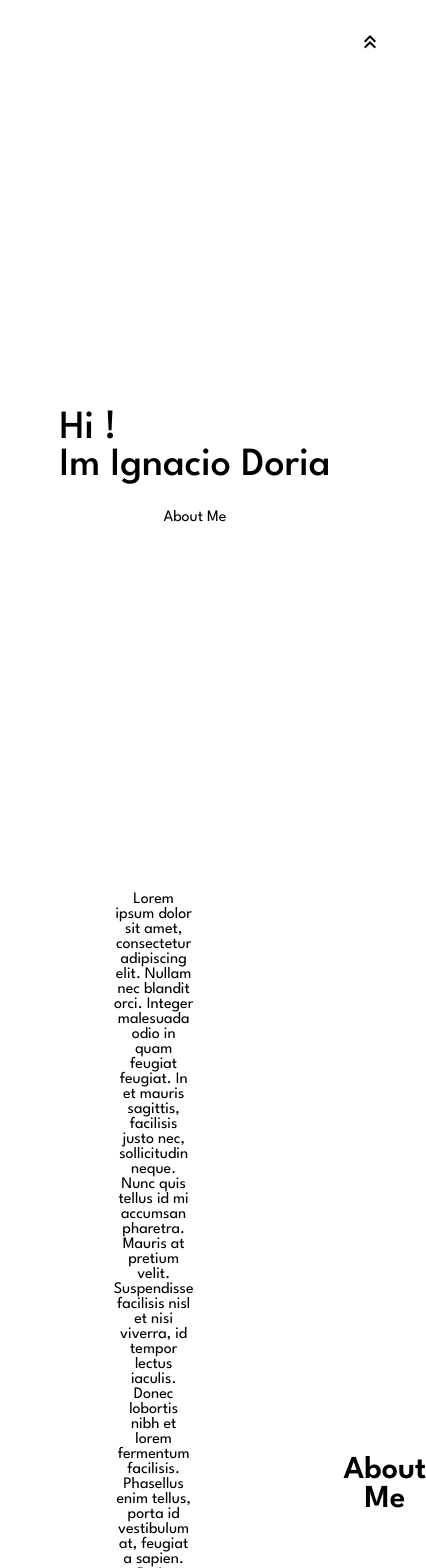
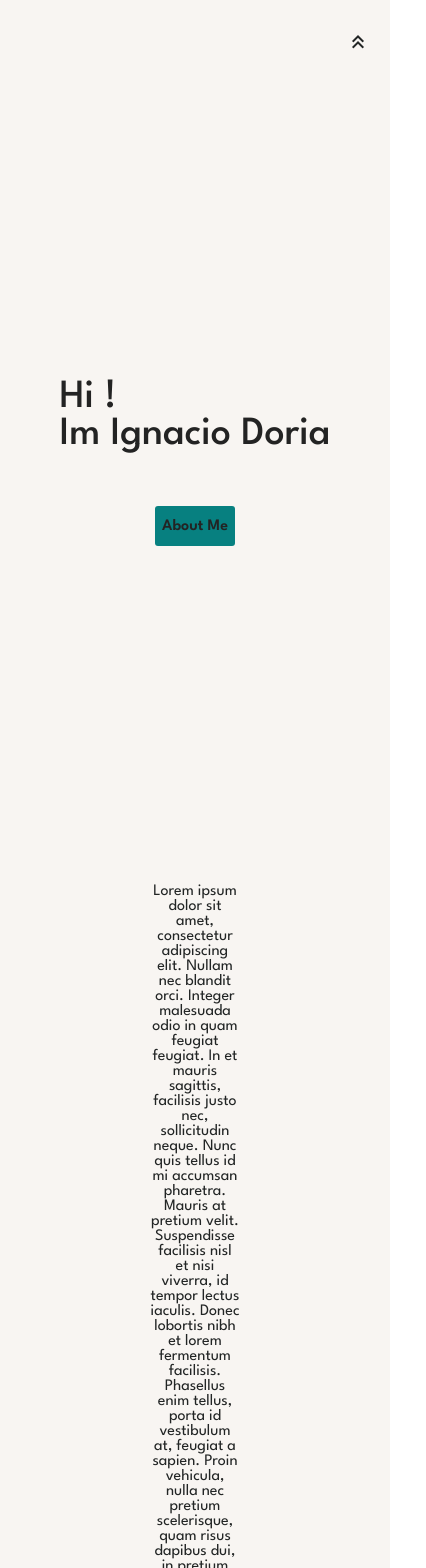
Before and after one commit to nachodoria/v0, a React (Create React App) app: page / in a window 390 px wide. Shown: the top 1568 px of the page, 426 px wide, since content can reach past the window. Built offline with nearby package versions, Linux system fonts and the light colour scheme.

Commit message:
asdsadas

```diff
--- a/package.json
+++ b/package.json
@@ -6,8 +6,11 @@
     "@testing-library/jest-dom": "^5.16.4",
     "@testing-library/react": "^13.3.0",
     "@testing-library/user-event": "^13.5.0",
+    "aos": "^2.3.4",
     "react": "^18.2.0",
     "react-dom": "^18.2.0",
+    "react-js-loader": "^0.1.0",
+    "react-loader-spinner": "^5.1.5",
     "react-scripts": "5.0.1",
     "react-scroll": "^1.8.7",
     "web-vitals": "^2.1.4"
--- a/public/index.html
+++ b/public/index.html
@@ -28,10 +28,50 @@
       Learn how to configure a non-root public URL by running `npm run build`.
     -->
     <title>React App</title>
+    <style>
+
+  .loader-div{
+    display: flex;
+    align-items: center;
+    justify-content: center;
+  }
+ .loader {
+    width: 48px;
+    height: 48px;
+    border: 2px solid black;
+    border-bottom-color: transparent;
+    border-radius: 50%;
+    display: flex;
+    align-items: center;
+    justify-content: center;
+    box-sizing: border-box;
+    animation: rotation 1s linear infinite;
+
+    }
+
+    @keyframes rotation {
+    0% {
+        transform: rotate(0deg);
+    }
+    50% {
+        transform: rotate(280deg);
+    }
+    100% {
+        transform: rotate(360deg);
+    }
+    }
+    </style>
+
   </head>
   <body>
     <noscript>You need to enable JavaScript to run this app.</noscript>
-    <div id="root"></div>
+    <div id="root">
+      <div class="loader-div">
+        <span class="loader"></span>
+      </div>
+
+    </div>
+
     <!--
       This HTML file is a template.
       If you open it directly in the browser, you will see an empty page.
--- a/src/App.js
+++ b/src/App.js
@@ -1,12 +1,20 @@
-import React from 'react'
+import React, {useEffect} from 'react'
 import "./app.css"
 import { Link, animateScroll as scroll } from "react-scroll";
+import Aos from "aos";
+import "aos/dist/aos.css";
+
+function App() {
+
+  useEffect(()=> {
+    Aos.init({duration : 2000});
+}, [])
 
 
-function App() {
   return (
-    <>
-    <div className='container-top-button'>
+   <section id='main'>
+    <div className='container-top-button' data-aos="fade-down">
+
       <Link to = "container"
          smooth = {true}
          offset={-70}
@@ -15,14 +23,16 @@ function App() {
      keyboard_double_arrow_up
      </Link>
 
+
     </div>
 
     <div className='container'>
 
-     <div className='grid-main'>
+     <div className='grid-main' data-aos="fade-down">
        <div className='grid-left'>
          <h1>Hi ! <br></br> Im Ignacio Doria</h1>
          <Link to = "ab-me"
+         className='redirect-ab-us'
           smooth= {true}
           offset={-70}
          duration={500}
@@ -38,7 +48,7 @@ function App() {
 
    </div>
 
-      <div className='ab-me'>
+      <div className='ab-me'  >
         <div className='ab-me-ph'>
        <p>
         Lorem ipsum dolor sit amet, consectetur adipiscing elit. Nullam nec blandit orci.
@@ -57,7 +67,7 @@ function App() {
 
 
 
-    </>
+    </section>
 
 
 
--- a/src/app.css
+++ b/src/app.css
@@ -2,7 +2,25 @@
 
 *{
     font-family: 'League Spartan', sans-serif;
+    --back-color: #f8f5f2;
+    --head-color: #232323;
+    --p-color: #222525;
+    --button-color : #078080;
+    --btn-text-color: #232323;
 }
+
+body{
+    margin: 0;
+}
+#main{
+    background-color: var(--back-color);
+    height: 100%;
+    width: 100%;
+    margin: 0;
+    z-index: 4;
+}
+
+/**/
 
 .container-top-button{
     z-index: 2;
@@ -13,6 +31,8 @@
     top: 30px;
     right: 10px;
     cursor: pointer;
+    margin-right: 20px;
+   color: var(--p-color);
 
 }
 
@@ -32,17 +52,10 @@
     animation: shake 0.5s;
 }
 @keyframes shake {
-    0% { transform: translate(1px, 1px) rotate(0deg); }
-    10% { transform: translate(-1px, -2px) rotate(-1deg); }
-    20% { transform: translate(-3px, 0px) rotate(1deg); }
-    30% { transform: translate(3px, 2px) rotate(0deg); }
-    40% { transform: translate(1px, -1px) rotate(1deg); }
-    50% { transform: translate(-1px, 2px) rotate(-1deg); }
-    60% { transform: translate(-3px, 1px) rotate(0deg); }
-    70% { transform: translate(3px, 1px) rotate(-1deg); }
-    80% { transform: translate(-1px, -1px) rotate(1deg); }
-    90% { transform: translate(1px, 2px) rotate(0deg); }
-    100% { transform: translate(1px, -2px) rotate(-1deg); }
+    0% { transform: rotate(0deg); }
+    25% { transform: rotate(3deg); }
+    75% { transform: rotate(-3deg); }
+    100% { transform: rotate(0deg); }
   }
 .grid-main{
     display: grid;
@@ -57,6 +70,7 @@
     align-items: center;
     justify-content: center;
     flex-direction: column;
+    color: var(--head-color);
 
 }
 .grid-right{
@@ -65,12 +79,33 @@
     justify-content: center;
 }
 
+.redirect-ab-us{
+    cursor: pointer;
+    background-color: var(--button-color);
+    border-radius: 3px;
+    font-weight: 700;
+    cursor: pointer;
+    height: 40px;
+    width: 80px;
+    display: flex;
+    align-items: center;
+    justify-content: center;
+    color: var(--btn-text-color);
+    transition: all 250ms;
+    margin-top: 20px;
+}
+.redirect-ab-us:hover{
+    transform: scale(1.05);
+}
+
+
+
 .img-me{
-    width: 450px;
-    height: 450px;
+    width: 350px;
+    height: 350px;
     border-radius: 50%;
     transition:  400ms;
-    border: 4px solid black ;
+    border: 4px solid var(--button-color) ;
 
 }
 .img-me:hover{
@@ -110,15 +145,17 @@
 
 .ab-me-ph{
     margin-inline: 150px;
+    color: var(--p-color);
 }
 .ab-me-title{
     display: flex;
     align-items: center;
     justify-content: center;
+    color: var(--head-color);
 }
 .title-ab {
     position: relative;
-    color: #000;
+    color: var(--head-color);
     text-decoration: none;
     width: fit-content;
   }
@@ -130,10 +167,26 @@
     height: 2px;
     bottom: 0;
     left: 0;
-    background-color: #000;
+    background-color: var(--head-color);
     transform: scaleX(0);
     transition: transform 0.3s ease-in-out;
   }
   .title-ab:hover::before {
     transform: scaleX(1);
   }
+  @media only screen and (max-width: 877px) {
+    .ab-me{
+        grid-template-columns: none;
+        grid-template-rows: 1fr 1fr;
+        flex-direction: row-reverse;
+    }
+}
+@media only screen and (max-width: 442px) {
+    .ab-me{
+        height: max-content;
+    }
+    body{
+        height: fit-content;
+        width: fit-content;
+    }
+}
```
Also changed, not shown: 1 other file (tests, documents, lock files or other folders).
